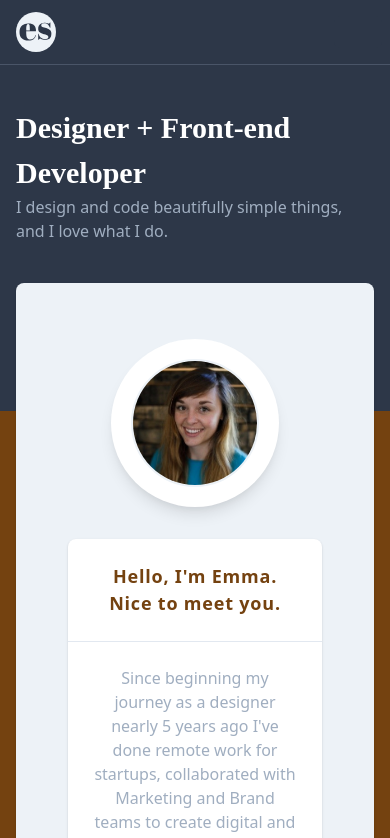
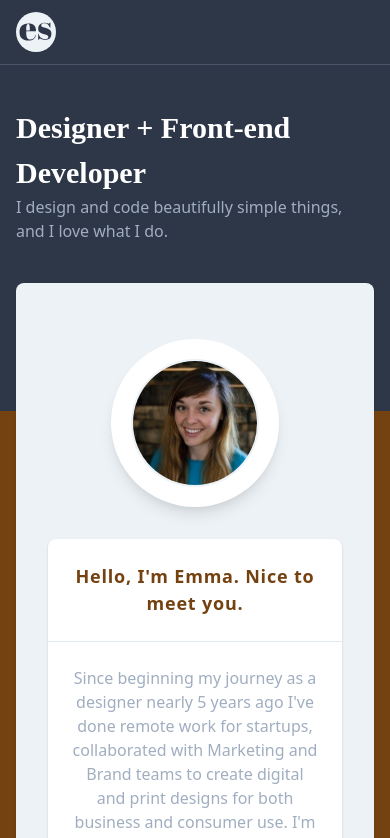
Before and after one commit to emmastotz/nuxt-portfolio, a Nuxt app: page / in a window 390 px wide. Shown: the top 838 px of the page. Built offline with nearby package versions, Linux system fonts and the light colour scheme; some icons are missing.

Commit message:
feat: `min-h-screen`

```diff
--- a/layouts/default.vue
+++ b/layouts/default.vue
@@ -4,9 +4,9 @@
       <HeaderBar />
     </div>
     <!-- Overlay -->
-    <main class="-mt-32">
-      <div class="max-w-7xl mx-auto pb-12 px-4 sm:px-6 lg:px-8">
-        <div class="bg-gray-200 rounded-lg shadow px-5 py-6 sm:px-6">
+    <main class="min-h-screen -mt-32">
+      <div class="max-w-7xl mx-auto pb-8 px-4 sm:px-6 lg:px-8">
+        <div class="bg-gray-200 rounded-lg shadow py-6 sm:px-6">
           <div class="rounded-lg">
             <Nuxt />
           </div>
```
